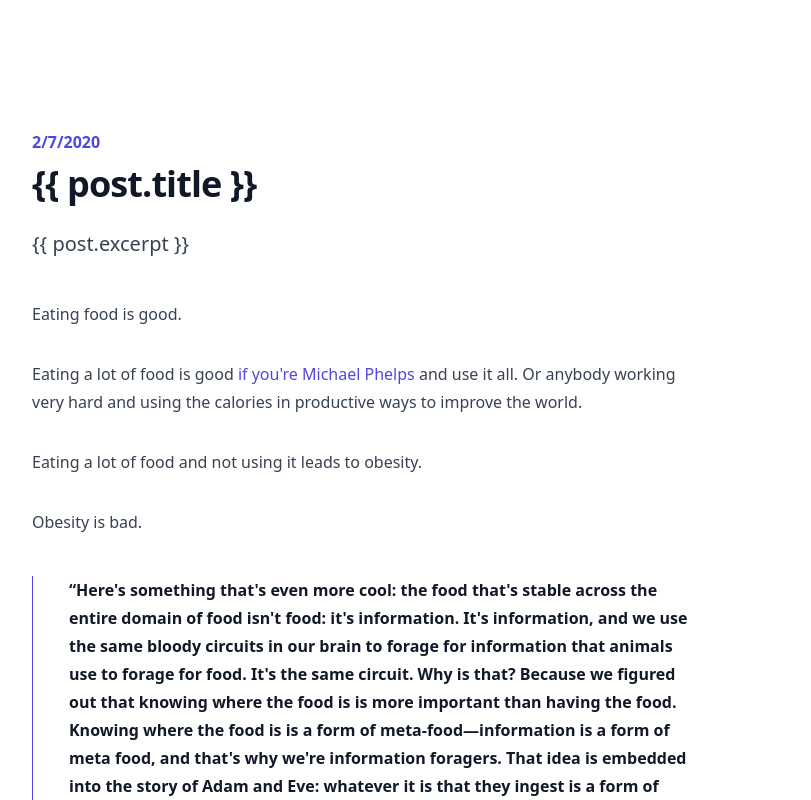
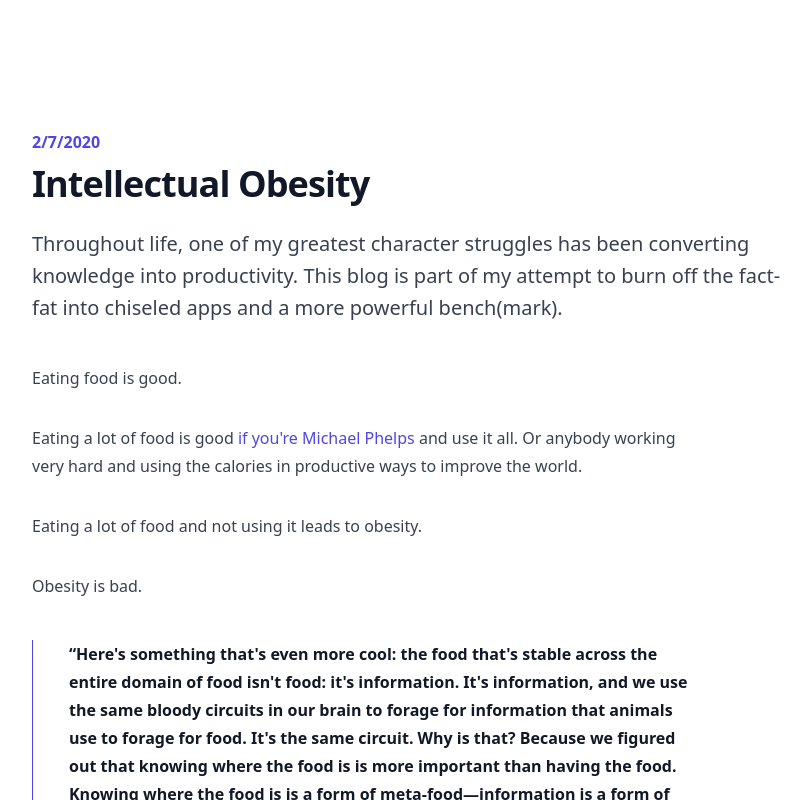
Before and after one commit to Burwin/blog, a Nuxt app: page /posts/intellectual-obesity in a window 1280 px wide. Shown: the top 800 px of the page, without its empty margins (224-1035 px from the left). Built offline with nearby package versions, Linux system fonts and the light colour scheme.

Commit message:
didn't render correctly

```diff
--- a/pages/posts/intellectual-obesity.vue
+++ b/pages/posts/intellectual-obesity.vue
@@ -13,8 +13,8 @@ const post = {
 <template>
   <BlogPost
     :date="new Date(post.date)"
-    title="{{ post.title }}"
-    excerpt="{{ post.excerpt }}"
+    :title="post.title"
+    :excerpt="post.excerpt"
   >
     <bp> Eating food is good. </bp>
     <bp>
```
